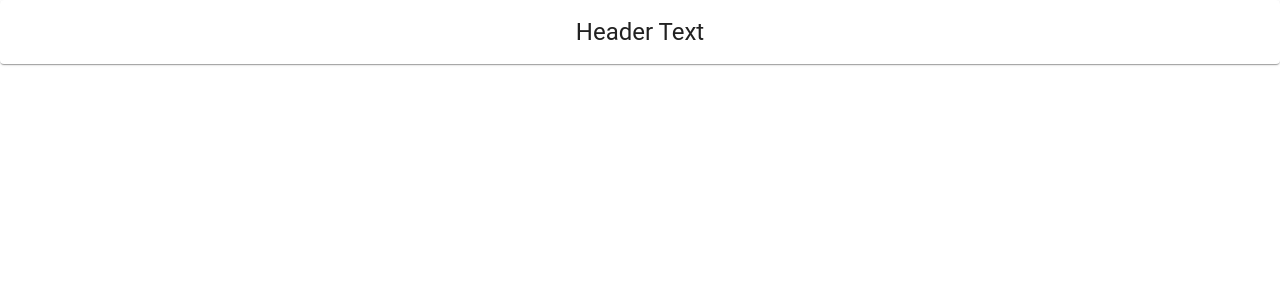
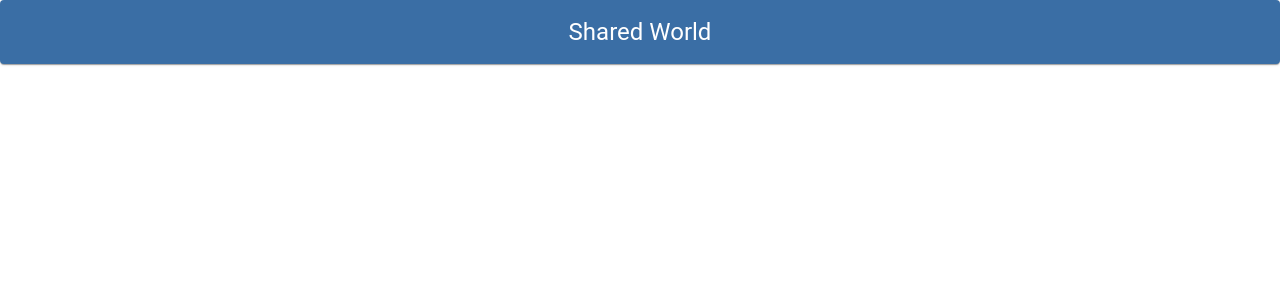
Before and after one commit to ManuelDev1810/SharedWorld, a React (Create React App) app: page / in a window 1280 px wide. Shown: the top 300 px of the page. Built offline with nearby package versions, Linux system fonts and the light colour scheme.

Commit message:
adding header component

```diff
--- a/src/App.css
+++ /dev/null
@@ -1,38 +0,0 @@
-.App {
-  text-align: center;
-}
-
-.App-logo {
-  height: 40vmin;
-  pointer-events: none;
-}
-
-@media (prefers-reduced-motion: no-preference) {
-  .App-logo {
-    animation: App-logo-spin infinite 20s linear;
-  }
-}
-
-.App-header {
-  background-color: #282c34;
-  min-height: 100vh;
-  display: flex;
-  flex-direction: column;
-  align-items: center;
-  justify-content: center;
-  font-size: calc(10px + 2vmin);
-  color: white;
-}
-
-.App-link {
-  color: #61dafb;
-}
-
-@keyframes App-logo-spin {
-  from {
-    transform: rotate(0deg);
-  }
-  to {
-    transform: rotate(360deg);
-  }
-}
--- a/src/App.tsx
+++ b/src/App.tsx
@@ -1,15 +1,9 @@
-import "./App.css";
-import { Box, Card, CardHeader } from "@mui/material";
+import Header from "./components/Header/Header";
 
 function App() {
     return (
-        <div className="App">
-            <Card>
-                <CardHeader
-                    title={"Header Text"}
-                    component={Box}
-                />
-            </ Card>
+        <div>
+            <Header />
         </div>
     );
 }
--- /dev/null
+++ b/src/components/Header/Header.tsx
@@ -0,0 +1,18 @@
+import React from "react";
+import { Box, Card, CardHeader } from "@mui/material";
+
+const Header: React.FC = () => {
+    return (
+        <Card
+            sx={{
+                background: "#3a6ea5",
+                color: "#fff",
+                textAlign: "center"
+            }}
+        >
+            <CardHeader title={"Shared World"} component={Box} />
+        </Card>
+    );
+};
+
+export default Header;
```
Also changed, not shown: 1 other file (tests, documents, lock files or other folders).
